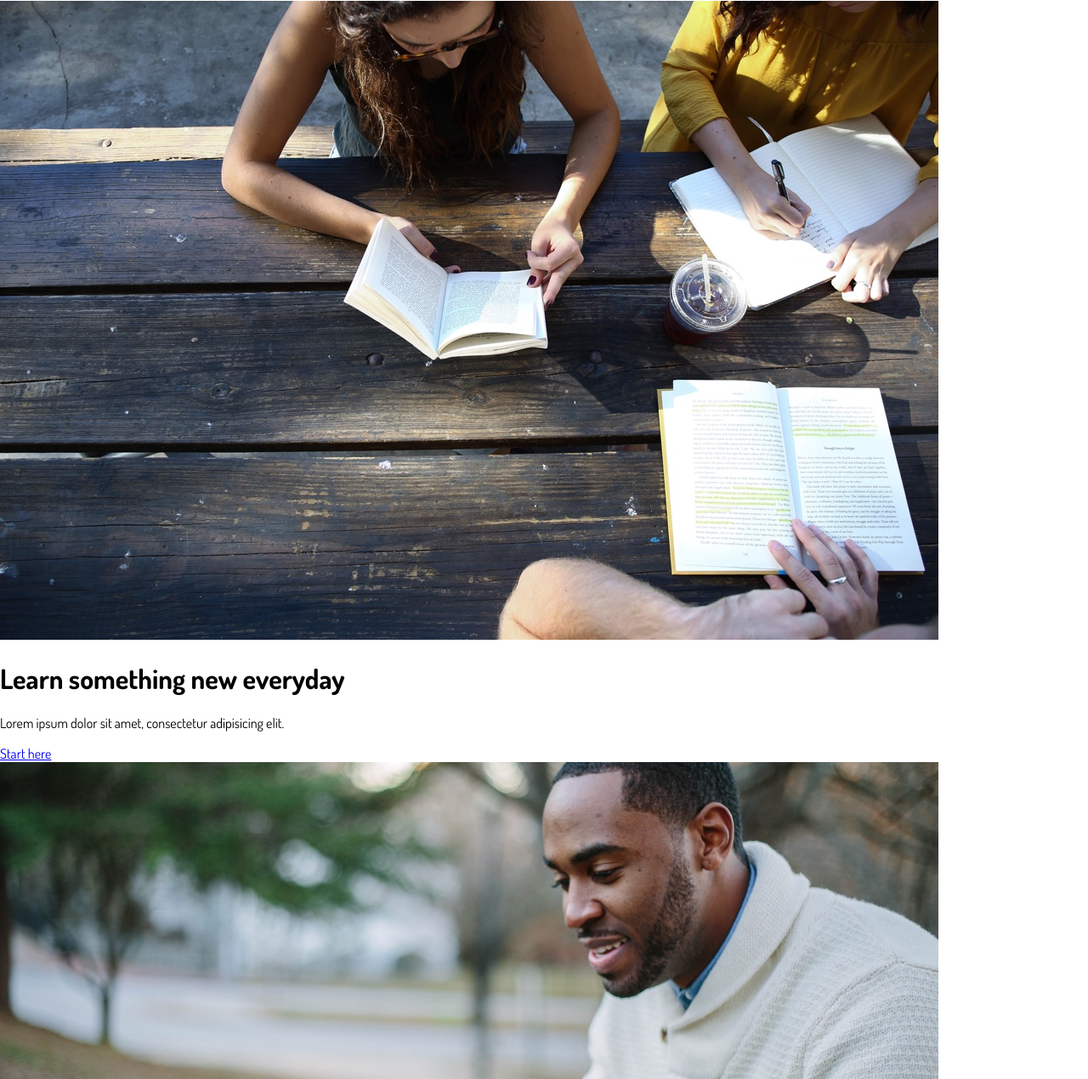
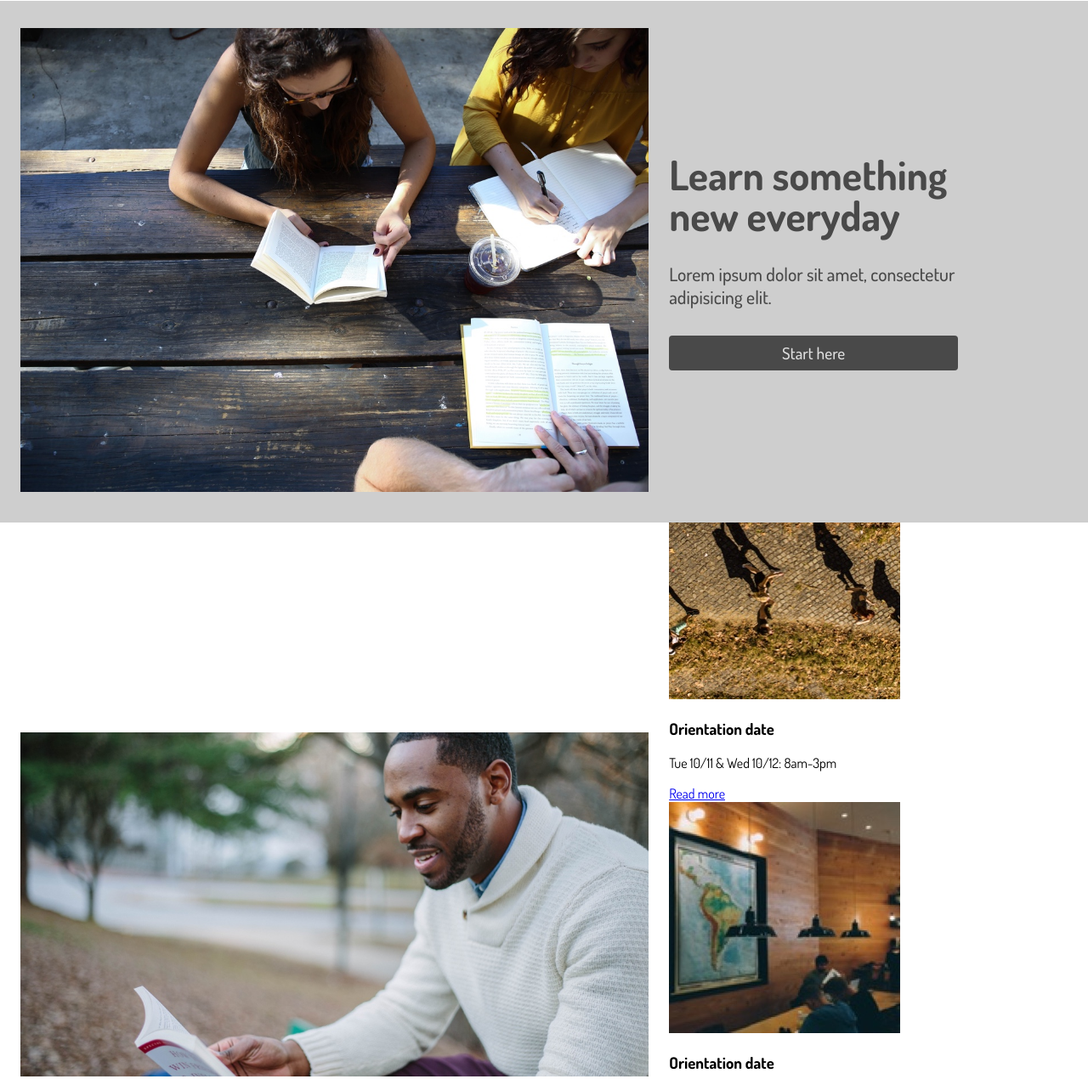
Before and after one commit to JerryBaboona/colmaracademy, a plain HTML site: page index.html in a window 1280 px wide. Shown: the part 63-1333 px from the top of the page at 85% size. Drawn offline with Linux system fonts and the light colour scheme.

Commit message:
Add banner styling

```diff
--- a/index.html
+++ b/index.html
@@ -24,18 +24,20 @@
     </div>
     <!-- Banner -->
     <div class="banner">
-      <div class="banner-img">
+      <div class="left-container">
         <img src="./resources/images/banner.jpg">
       </div>
-      <div class="banner-text">
-        <h1>Learn something new everyday</h1>
-        <p>Lorem ipsum dolor sit amet, consectetur adipisicing elit.</p>
-        <span class="btn-start"><a href="#">Start here</a></span>
+      <div class="right-container">
+        <div class="banner-text">
+          <h1>Learn something new everyday</h1>
+          <p>Lorem ipsum dolor sit amet, consectetur adipisicing elit.</p>
+          <span class="btn-start"><a href="#">Start here</a></span>
+        </div>
       </div>
     </div>
     <!-- Information -->
     <div class="information">
-      <div class="info-main">
+      <div class="left-container">
         <img src="./resources/images/information-main.jpg">
         <h2>It doesn't hurt to keep practicing</h2>
         <p>"Curabitur vitae libero in ipsum porttitor consequat. Aliquam
@@ -45,7 +47,7 @@
         <span class="author">Emanuel, Sr Strategist at
           Hiring.com</span>
       </div>
-      <div class="info">
+      <div class="right-container">
         <div class="info-block">
           <div class="info-img">
             <img src="./resources/images/information-orientation.jpg">
@@ -124,7 +126,7 @@
     </div>
     <!-- Thesis exhibit -->
     <div class="thesis">
-      <div class="thesis-main">
+      <div class="left-container">
         <video src="thesis.mp4"></video>
         <h3>Reimagine urban</h3>
         <p>"Curabitur vitae libero in ipsum porttitor consequat. Aliquam
@@ -132,7 +134,7 @@
           Phasellus sed consequat ex. Etiam eget magna laoreet efficitur
           dolor consequat, tristique ligula."</p>
       </div>
-      <div class="exhibits">
+      <div class="right-container">
         <div class="exhibit">
           <div class="exhibit-img">
             <img src="./resources/images/thesis-fisma.jpg">
--- a/resources/css/style.css
+++ b/resources/css/style.css
@@ -5,14 +5,26 @@ body {
   margin: 0;
 }
 
+/*Site containers*/
+.left-container {
+  width: 60%;
+  padding-left: 1.5rem;
+}
+
+.right-container {
+  width: 40%;
+  padding-left: 1.5rem;
+}
+
 /*Header styling*/
 .header {
   display: flex;
   align-items: center;
-  height: 64px;
+  height: 4rem;
   width: 100%;
   background-color: #FFFFFF;
   position: fixed;
+  z-index: 5;
 }
 /*Header logo styling*/
 .header .logo {
@@ -56,3 +68,67 @@ body {
   text-decoration: none;
   color: inherit;
 }
+
+/*Banner styling*/
+.banner {
+  display: flex;
+  align-items: center;
+  position: relative;
+  width: 100%;
+  top: 4rem;
+  padding: 2rem 0rem 2rem 0rem;
+  background-color: #CECECE;
+  color: #494949;
+}
+
+.banner img {
+  width: 100%;
+  height: auto;
+}
+
+.banner .banner-text {
+  display: flex;
+  flex-direction: column;
+  width: 80%;
+  font-size: 1.35rem;
+  font-weight: 500;
+}
+
+.banner .banner-text h1 {
+  margin-top: 0;
+  font-size: 3rem;
+  line-height: 1em;
+}
+
+.banner .banner-text p {
+  margin-top: 0;
+  margin-bottom: 2rem;
+}
+
+.banner .banner-text span {
+  padding-top: 0.5rem;
+  padding-bottom: 0.5rem;
+  width: 100%;
+  max-width: 340px;
+  text-align: center;
+  background-color: #494949;
+  font-size: 1.2rem;
+  border-radius: 0.25rem;
+}
+
+.banner .banner-text span a {
+  text-decoration: none;
+  color: #DEDEDE;
+}
+
+/*Information section styling*/
+.information {
+  display: flex;
+  align-items: center;
+  width: 100%;
+}
+
+.information .left-container img {
+  width: 100%;
+  height: auto;
+}
```
